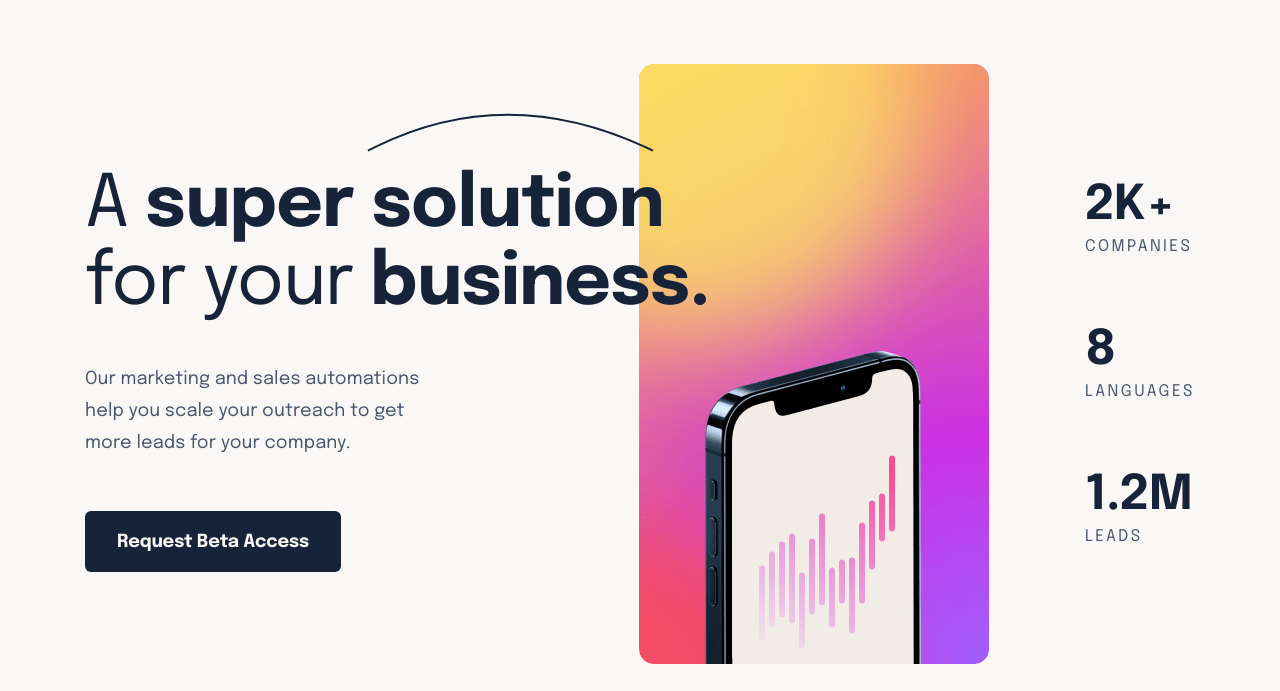
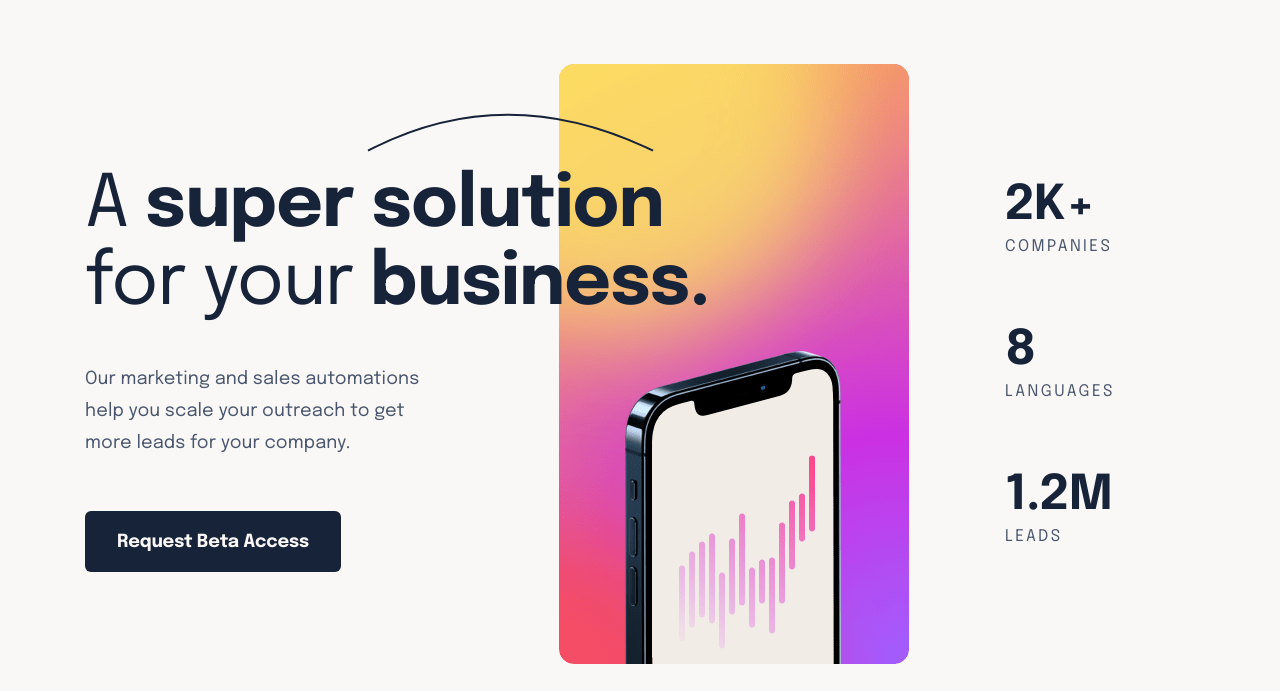
Before and after one commit to NDK1195/suite-landing-page, a plain HTML site: page index.html in a window 1280 px wide. Shown: the part 109-800 px from the top of the page. Drawn offline with Linux system fonts and the light colour scheme.

Commit message:
update statistics position and screenshot

```diff
--- a/index.html
+++ b/index.html
@@ -85,7 +85,7 @@
 
         <!-- statistics -->
         <div
-          class="flex flex-col items-center gap-8 text-center md:flex-row md:justify-around md:gap-0 lg:flex-col lg:items-start lg:gap-[63px] lg:text-left"
+          class="flex flex-col items-center gap-8 text-center md:flex-row md:justify-around md:gap-0 lg:flex-col lg:items-start lg:gap-[63px] lg:pr-20 lg:text-left"
         >
           <div>
             <h3
```
Also changed, not shown: assets/Screenshot.png, src/output.css.
